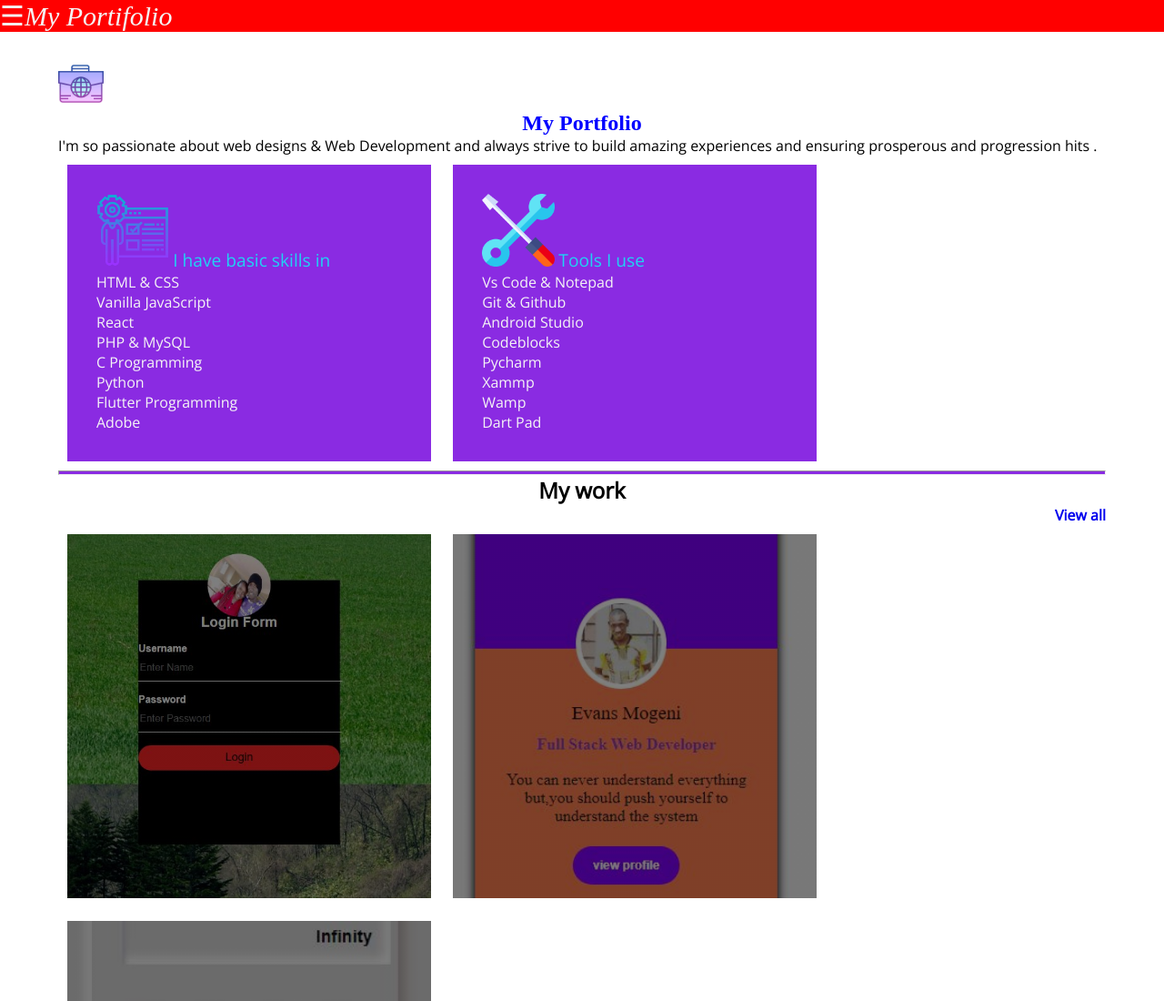
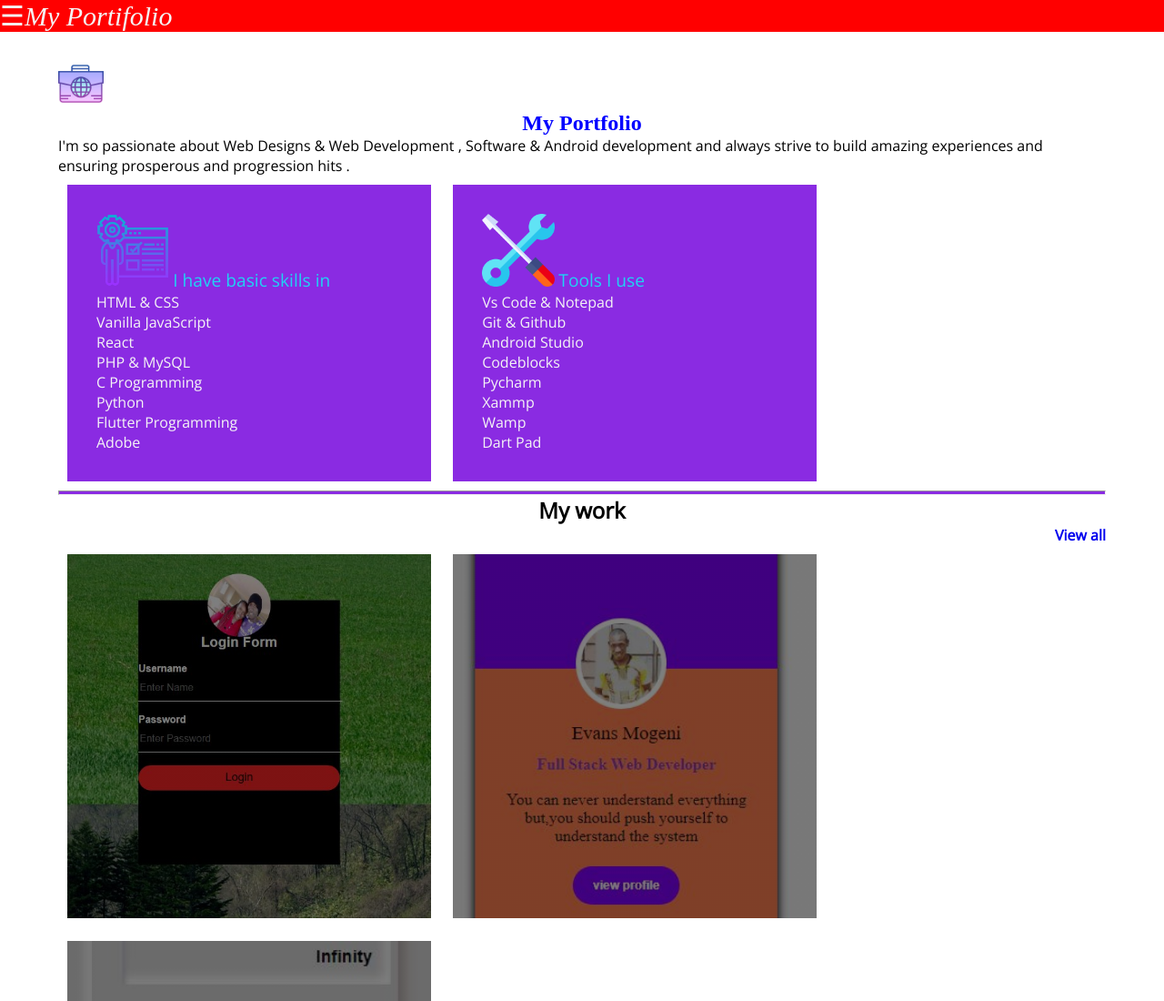
Before and after one commit to Coding-Ivan/My-Portifolio, a plain HTML site: page portfolio.html in a window 1280 px wide. Shown: the top 1100 px of the page at 91% size. Drawn offline with nearby package versions, Linux system fonts and the light colour scheme.

Commit message:
Update portfolio.html

```diff
--- a/portfolio.html
+++ b/portfolio.html
@@ -28,7 +28,7 @@
 		<img id="section-template" src="portfolio_UQV6_OuKlKG.png" class="photofolio">
 		<h2 id="portfolio">My Portfolio</h2>
 		<div class="skillshare">
-			<p>I'm so passionate about web designs & Web Development and always strive to build amazing experiences and ensuring prosperous and progression hits .</p>
+			<p>I'm so passionate about Web Designs & Web Development , Software & Android development and always strive to build amazing experiences and ensuring prosperous and progression hits .</p>
 		<div class="skills-card">
 			<img src="candidate_KgUGp0trmN-u.png" alt="" class="photofolio">
 			<span class="span">I have basic skills in</span>
```
